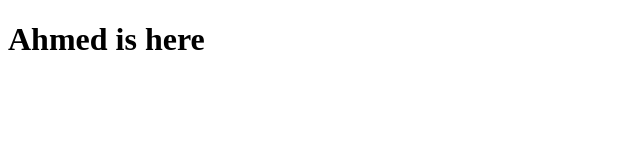
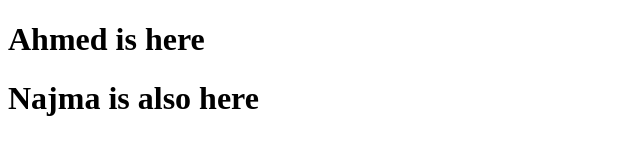
Before and after one commit to forselius98/Ny3, a plain HTML site: page index.html in a window 1280 px wide. Shown: the whole page, without its empty margins (0-640 px from the left). Drawn offline with Linux system fonts and the light colour scheme.

Commit message:
add my name

```diff
--- a/index.html
+++ b/index.html
@@ -7,5 +7,6 @@
   </head>
   <body>
     <h1>Ahmed is here</h1>
+    <h1>Najma is also here</h1>
   </body>
 </html>
```
